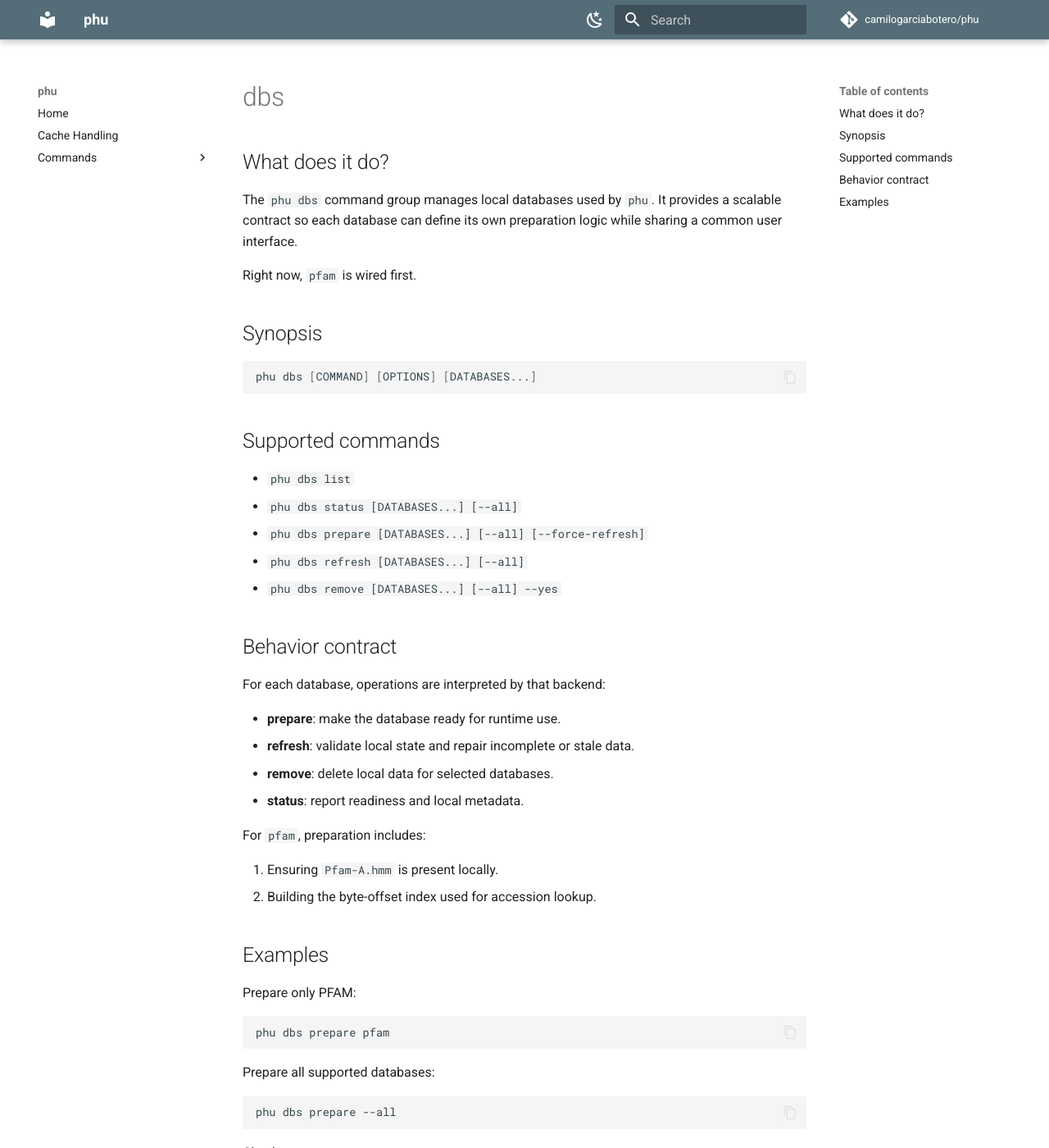
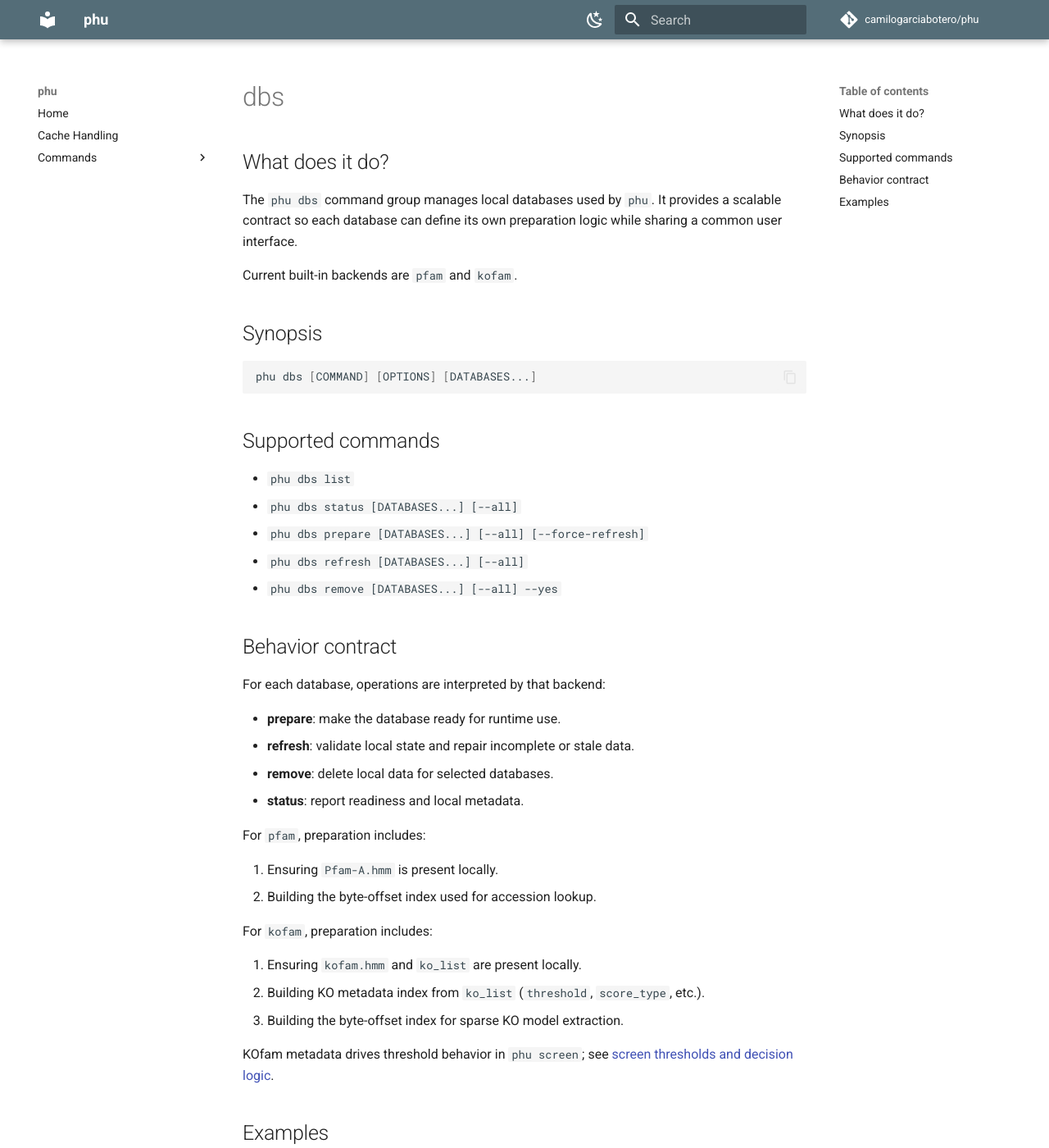
Before and after one commit to camilogarciabotero/phu, an MkDocs documentation site: the page built from docs/commands/dbs.md, in a window 1280 px wide and 1400 px high. Shown: the whole window at 82% size. Built offline with MkDocs 1.6.1 and Material for MkDocs 9.7.7, drawn with Linux system fonts in a browser that asks for light colours; comment, search, counter and statistics services are not loaded; some of the changed text lies outside the part shown.

Commit message:
Enhance documentation for KOfam integration: update README and dbs command documentation to include KOfam support; add detailed pass/fail decision logic for KOfam in new screen thresholds document.

````diff
--- a/docs/commands/dbs.md
+++ b/docs/commands/dbs.md
@@ -4,7 +4,7 @@
 
 The `phu dbs` command group manages local databases used by `phu`. It provides a scalable contract so each database can define its own preparation logic while sharing a common user interface.
 
-Right now, `pfam` is wired first.
+Current built-in backends are `pfam` and `kofam`.
 
 ## Synopsis
 
@@ -34,6 +34,14 @@ For `pfam`, preparation includes:
 1. Ensuring `Pfam-A.hmm` is present locally.
 2. Building the byte-offset index used for accession lookup.
 
+For `kofam`, preparation includes:
+
+1. Ensuring `kofam.hmm` and `ko_list` are present locally.
+2. Building KO metadata index from `ko_list` (`threshold`, `score_type`, etc.).
+3. Building the byte-offset index for sparse KO model extraction.
+
+KOfam metadata drives threshold behavior in `phu screen`; see [screen thresholds and decision logic](screen-thresholds.md).
+
 ## Examples
 
 Prepare only PFAM:
@@ -48,16 +56,22 @@ Prepare all supported databases:
 phu dbs prepare --all
 ```
 
+Prepare only KOfam:
+
+```bash
+phu dbs prepare kofam
+```
+
 Check status:
 
 ```bash
-phu dbs status pfam
+phu dbs status pfam kofam
 ```
 
 Refresh integrity:
 
 ```bash
-phu dbs refresh pfam
+phu dbs refresh pfam kofam
 ```
 
 Remove PFAM data:
@@ -66,6 +80,12 @@ Remove PFAM data:
 phu dbs remove pfam --yes
 ```
 
+Remove KOfam data:
+
+```bash
+phu dbs remove kofam --yes
+```
+
 List supported databases:
 
 ```bash
````
Also changed, not shown: README.md (+4 -2 lines), docs/commands/screen-thresholds.md (added, +103 -0 lines), docs/commands/screen.md (+24 -3 lines), docs/index.md (+4 -2 lines).
